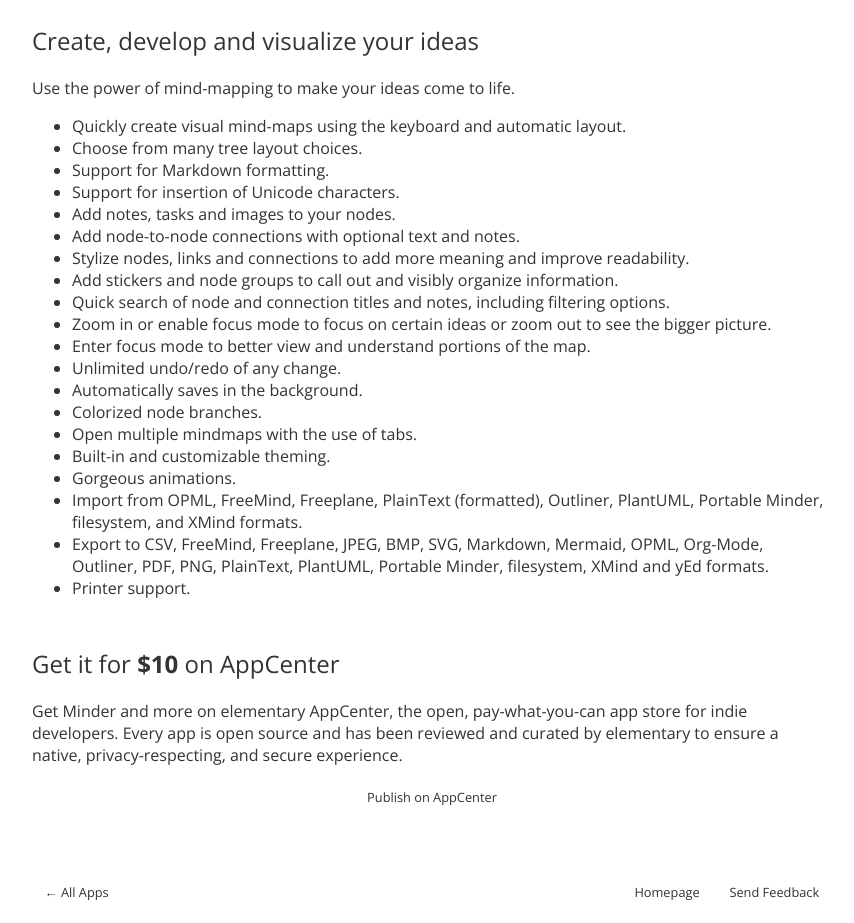
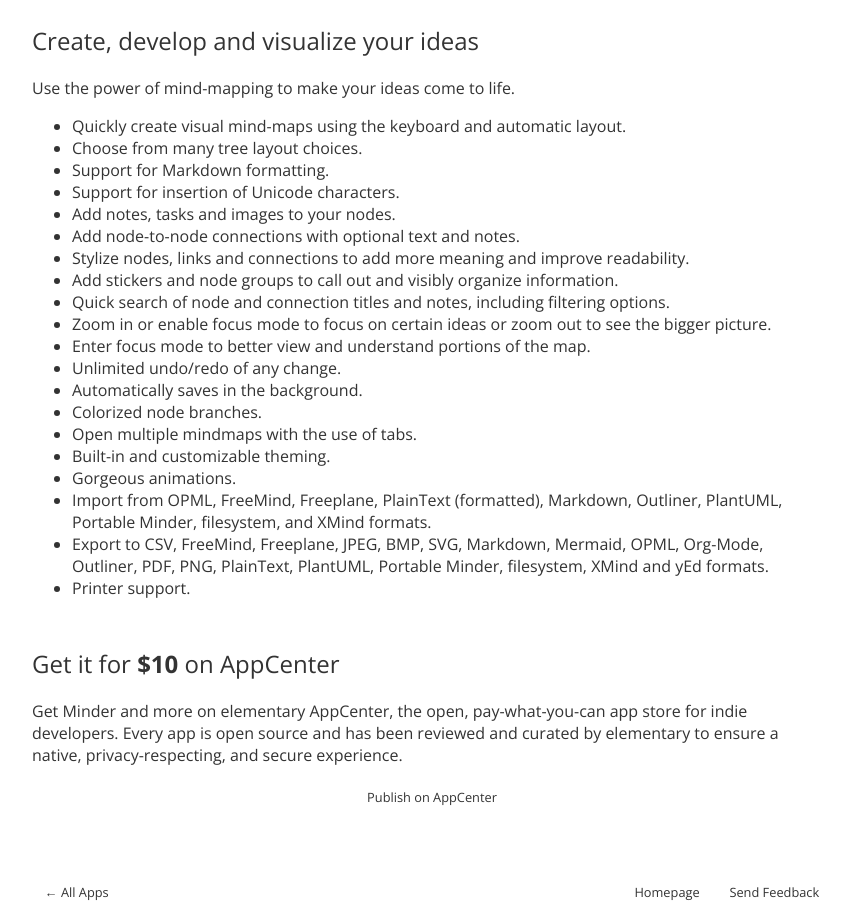
Before and after one commit to elementary/appcenter-web, a Jekyll site: the page built from _apps/com.github.phase1geo.minder.md, in a window 1280 px wide, cut to the strip 452-1375 px from the top of the page. Shown: the whole strip, without its empty margins (208-1062 px from the left). Built offline with Jekyll 4.4.1, drawn with Linux system fonts in a browser that asks for light colours; nearby versions of some CDN libraries.

Commit message:
Automatic update of data

```diff
--- a/_apps/com.github.phase1geo.minder.md
+++ b/_apps/com.github.phase1geo.minder.md
@@ -40,7 +40,7 @@ redirect_from: /com.github.phase1geo.minder.desktop/
 <li>Open multiple mindmaps with the use of tabs.</li>
 <li>Built-in and customizable theming.</li>
 <li>Gorgeous animations.</li>
-<li>Import from OPML, FreeMind, Freeplane, PlainText (formatted), Outliner, PlantUML, Portable Minder, filesystem, and XMind formats.</li>
+<li>Import from OPML, FreeMind, Freeplane, PlainText (formatted), Markdown, Outliner, PlantUML, Portable Minder, filesystem, and XMind formats.</li>
 <li>Export to CSV, FreeMind, Freeplane, JPEG, BMP, SVG, Markdown, Mermaid, OPML, Org-Mode, Outliner, PDF, PNG, PlainText, PlantUML, Portable Minder, filesystem, XMind and yEd formats.</li>
 <li>Printer support.</li>
 </ul>
```
